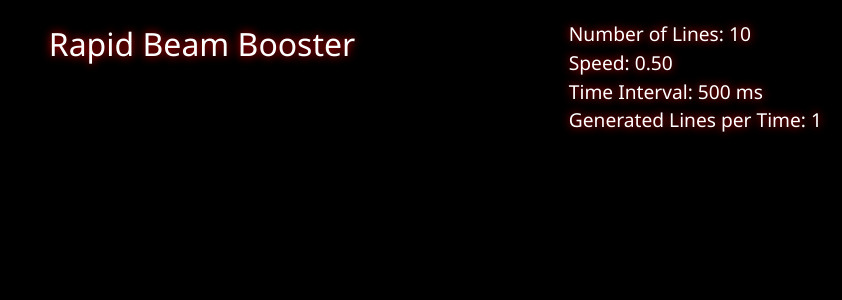
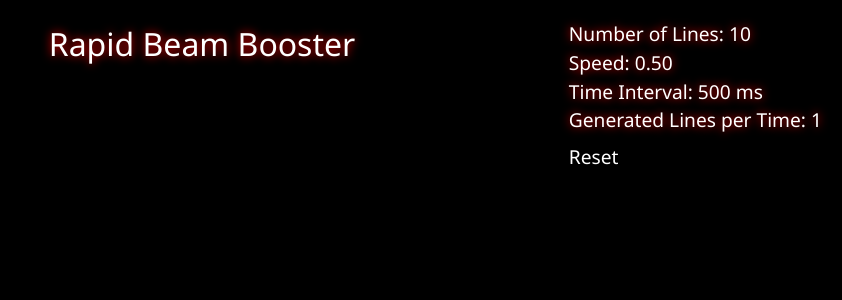
Before and after one commit to nam3762/A91X, a Next.js app: page /game in a window 1280 px wide. Shown: the top 300 px of the page, without its empty margins (438-1280 px from the left). Built offline with nearby package versions, Linux system fonts and the light colour scheme.

Commit message:
reset button added

```diff
--- a/src/app/game/game.module.css
+++ b/src/app/game/game.module.css
@@ -34,3 +34,8 @@
   width: 100%;
   height: 100%;
 }
+
+.resetButton {
+  padding: 8px;
+  padding-left: 0;
+}
--- a/src/app/game/page.js
+++ b/src/app/game/page.js
@@ -55,7 +55,7 @@ export default function Game() {
       const updateAnimatedLines = () => {
         setAnimatedLines((prev) => prev + 1); // 1씩 빠르게 증가
       };
-      const animationInterval = setInterval(updateAnimatedLines, (currentTimer / 10 ?? 30) /linesPerTick); // 30ms마다 1씩 증가
+      const animationInterval = setInterval(updateAnimatedLines, (currentTimer / 10 ?? 30) / linesPerTick); // 30ms마다 1씩 증가
       return () => clearInterval(animationInterval);
     }
   }, [animatedLines, displayedLines]);
@@ -131,6 +131,10 @@ export default function Game() {
     setAnimatedLines(0);  // 리셋 시 사용자에게 보여줄 선 개수도 초기화
   };
 
+  const resetAll = () => {
+    resetCanvas();
+  }
+
   return (
     <div className={styles.container}>
       <h1 className={styles.title}>Rapid Beam Booster</h1>
@@ -139,6 +143,7 @@ export default function Game() {
         <p>Speed: {speed.toFixed(2)}</p>
         <p>Time Interval: {interval} ms</p>
         <p>Generated Lines per Time: {linesPerTick}</p>
+        <button className={styles.resetButton} onClick={resetAll}>Reset</button>
       </div>
       <div className={styles.canvas} style={{ width: canvasSize.width, height: canvasSize.height }}>
         {lines.slice(0, displayedLines).map((line) => (
```
Also changed, not shown: src/app/page.js (line endings or trailing spaces).
